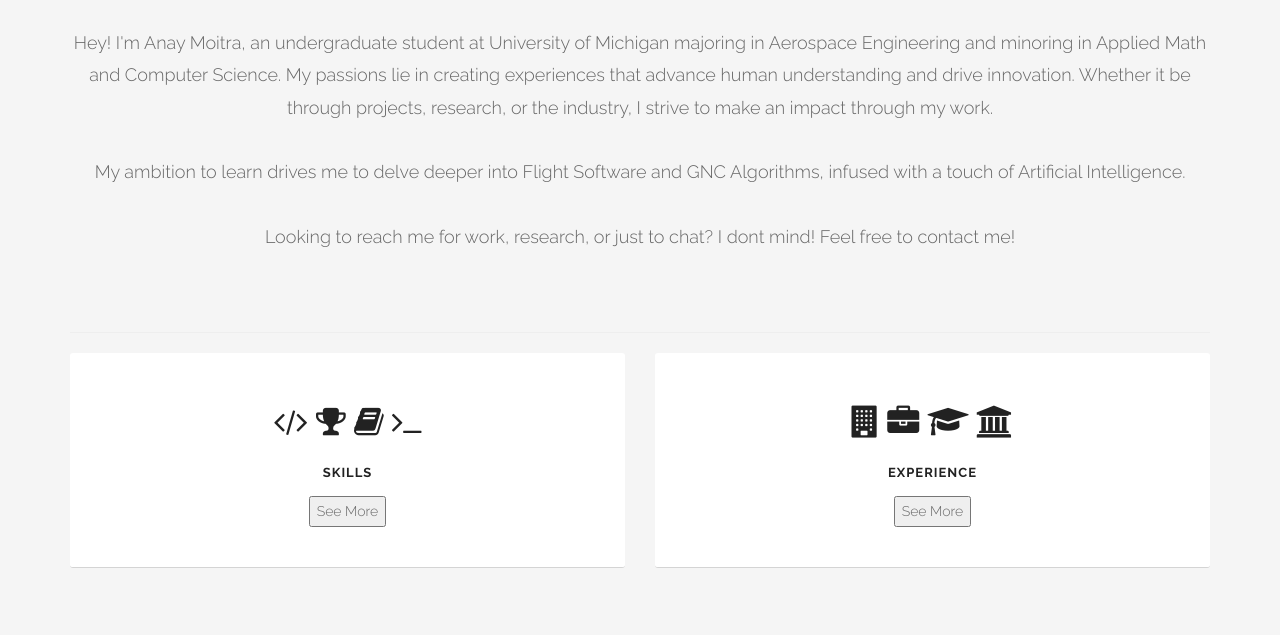
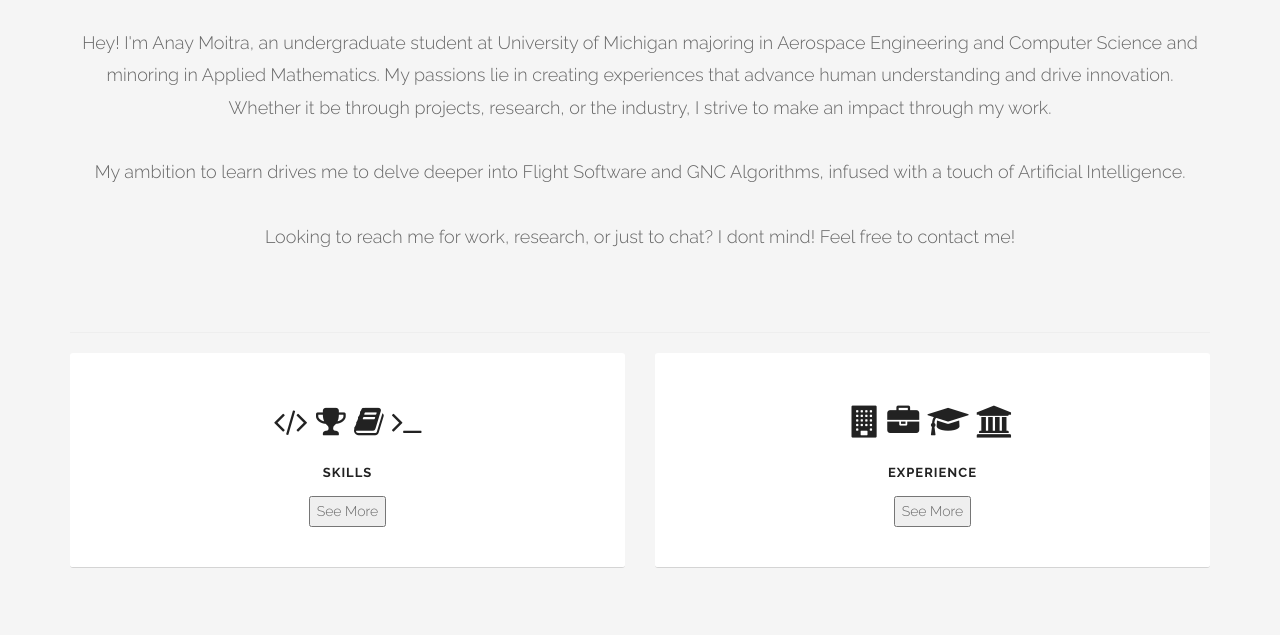
Before and after one commit to amoitra1/amoitra1.github.io, a plain HTML site: page index.html in a window 1280 px wide. Shown: the part 132-767 px from the top of the page. Drawn offline with Linux system fonts and the light colour scheme.

Commit message:
added comp sci major

```diff
--- a/index.html
+++ b/index.html
@@ -40,7 +40,7 @@
                   <br>
                   <div class="pfblock-subtitle">
                      Hey! I'm Anay Moitra, an undergraduate student at University of Michigan majoring
-                     in Aerospace Engineering and minoring in Applied Math and Computer Science. My passions
+                     in Aerospace Engineering and Computer Science and minoring in Applied Mathematics. My passions
                      lie in creating experiences that advance human understanding and drive innovation. Whether
                      it be through projects, research, or the industry, I strive to make an impact through my work.
                      <br><br>
```
